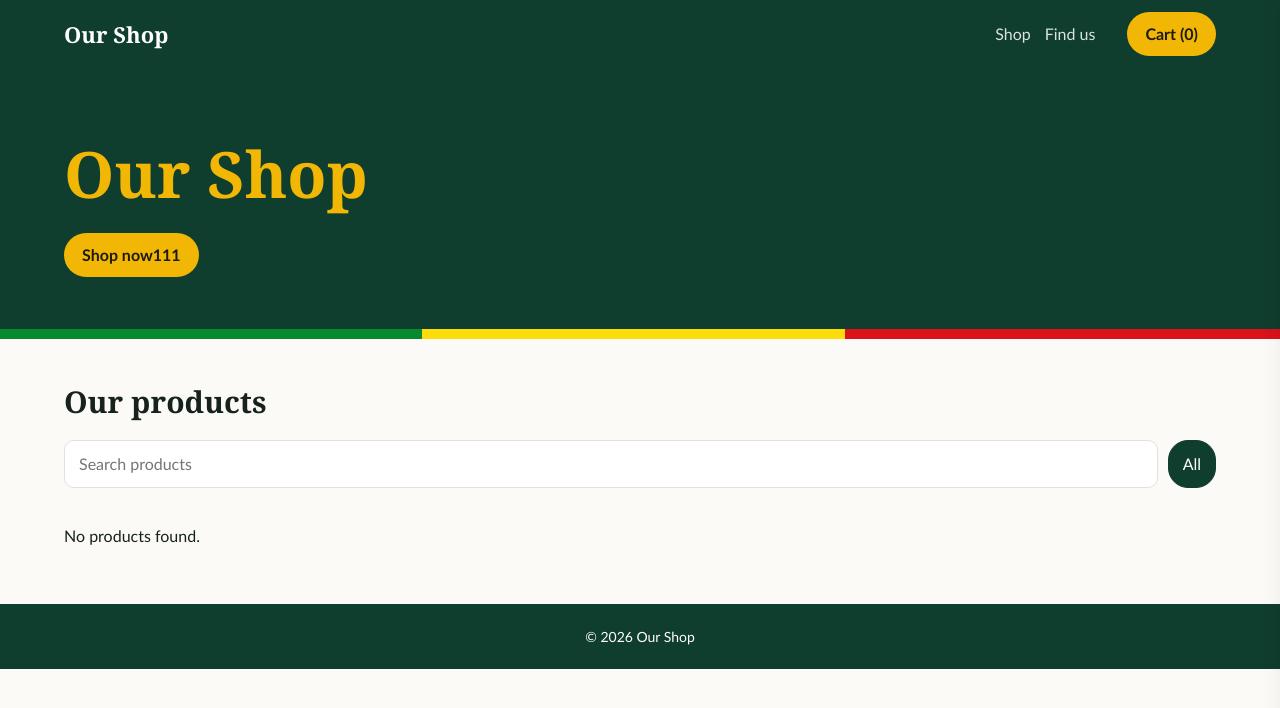
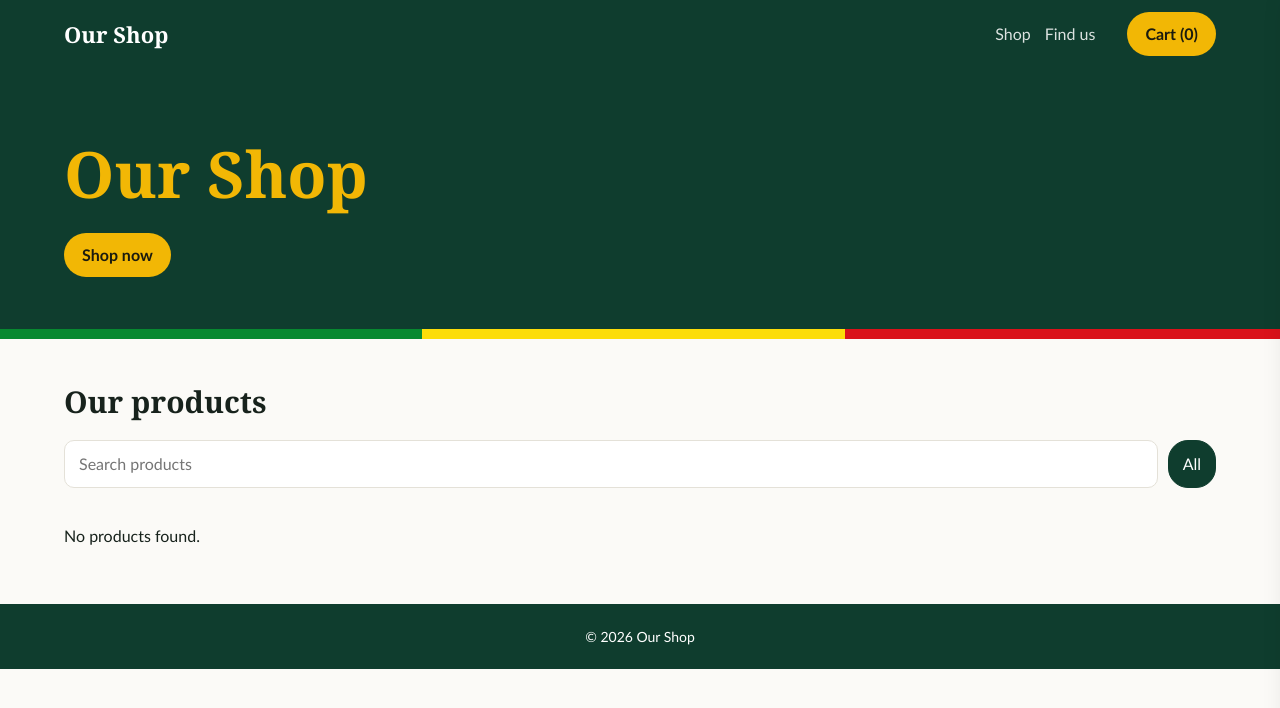
Before and after one commit to adeyferede-tech/Addis-1market, a website: page public/index.html in a window 1280 px wide. Drawn offline with Linux system fonts and the light colour scheme; no server answers.

Commit message:
Fix typo in 'Shop now' button text

```diff
--- a/public/index.html
+++ b/public/index.html
@@ -2,7 +2,7 @@
 <html lang="en"><head><meta charset="utf-8"><meta name="viewport" content="width=device-width,initial-scale=1">
 <title>ethiopian habesha dress </title><link rel="stylesheet" href="/style.css"></head><body>
 <header class="top"><a class="brand" id="brand" href="#">Shop</a><nav><a href="#shop">Shop</a><a href="#visit">Find us</a></nav><button class="btn" id="openCart">Cart (<span id="cnt">0</span>)</button></header>
-<section class="hero"><h1 id="hName"></h1><p id="hTag"></p><a class="btn" href="#shop">Shop now111</a></section>
+<section class="hero"><h1 id="hName"></h1><p id="hTag"></p><a class="btn" href="#shop">Shop now</a></section>
 <section class="sec" id="shop"><h2>Our products</h2><div class="bar"><input id="q" placeholder="Search products"><div id="cats" style="display:flex;gap:8px;flex-wrap:wrap"></div></div><div class="grid" id="grid"></div></section>
 <section class="sec" id="visit" style="background:#f1efe7"><h2>Find us</h2><div class="visit"><div id="vinfo"></div><div id="vmap"></div></div></section>
 <footer id="foot"></footer>
```
